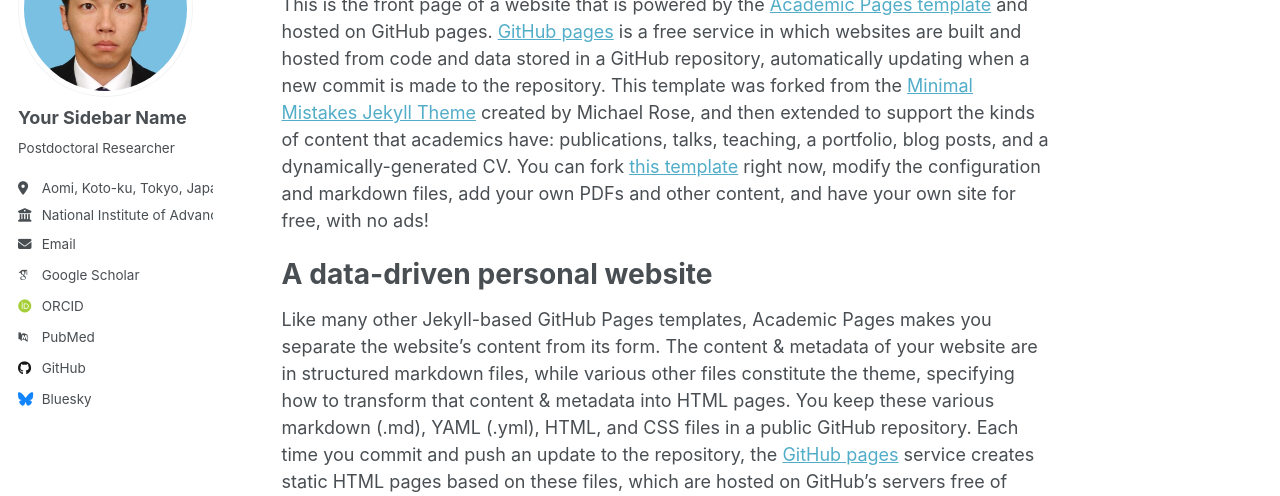
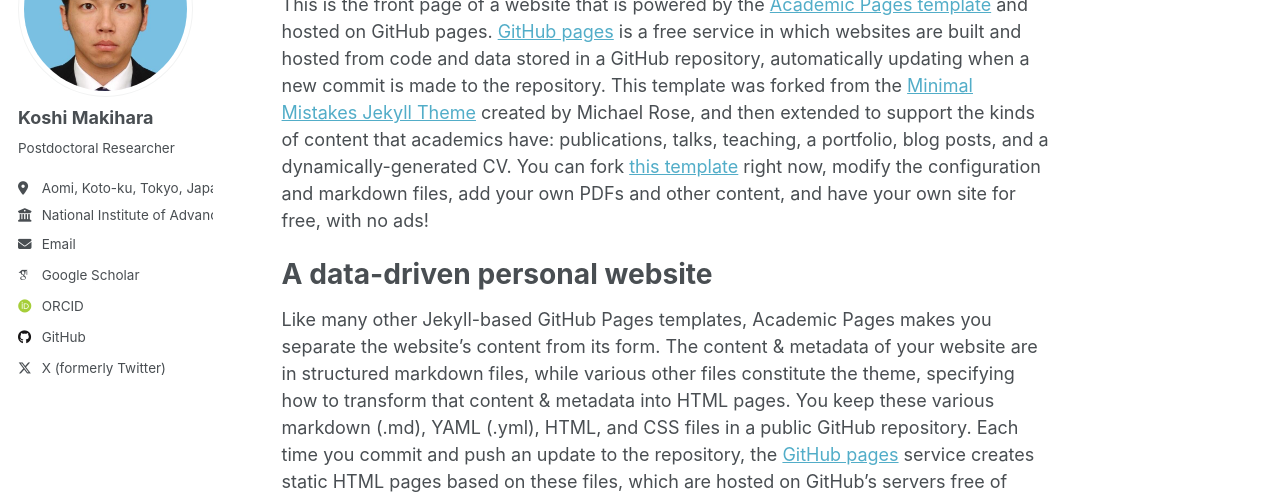
Before and after one commit to k-makihara/k-makihara.github.io, a Jekyll site: the page built from _pages/about.md, in a window 1280 px wide. Shown: the part 178-674 px from the top of the page. Built offline with Jekyll 4.4.1, drawn with Linux system fonts in a browser that asks for light colours; some web fonts are replaced; some of the changed lines change nothing that is shown.

Commit message:
Update _config.yml

```diff
--- a/_config.yml
+++ b/_config.yml
@@ -23,7 +23,7 @@
 author:
   # Biographic information
   avatar           : "makihara.jpg"
-  name             : "Your Sidebar Name"
+  name             : "Koshi Makihara"
   pronouns         : # example: "she/her"
   bio              : "Postdoctoral Researcher"
   location         : "Aomi, Koto-ku, Tokyo, Japan"
@@ -36,9 +36,9 @@
   arxiv            : # URL - Update with the correct link to your profile
   googlescholar    : https://scholar.google.co.jp/citations?user=h0SRrTgAAAAJ&hl"
   impactstory      : # URL
-  orcid            : "http://orcid.org/yourorcidurl"
+  orcid            : "https://orcid.org/my-orcid?orcid=0000-0003-4145-7595"
   semantic         : # URL
-  pubmed           : "https://www.ncbi.nlm.nih.gov/pubmed/?term=john+snow"
+  pubmed           : # URL
   researchgate     : # URL
   scopus           : # URL
 
@@ -51,7 +51,7 @@
   stackoverflow    : # User number or user number and name (i.e., use "1" or "1/jeff-atwood")
 
   # Social media
-  bluesky          : "bsky.app" # Replace this with you Bluesky username
+  bluesky          : # Username # Replace this with you Bluesky username
   facebook         : # Username
   flickr           : # Username
   foursquare       : # Username
@@ -68,7 +68,7 @@
   steam            : # Username
   telegram         : # URL
   tumblr           : # Username
-  twitter          : # Username for X / Twitter
+  twitter          : KMaki0
   vine             : # Username
   weibo            : # Username
   wikipedia        : # Username
```
